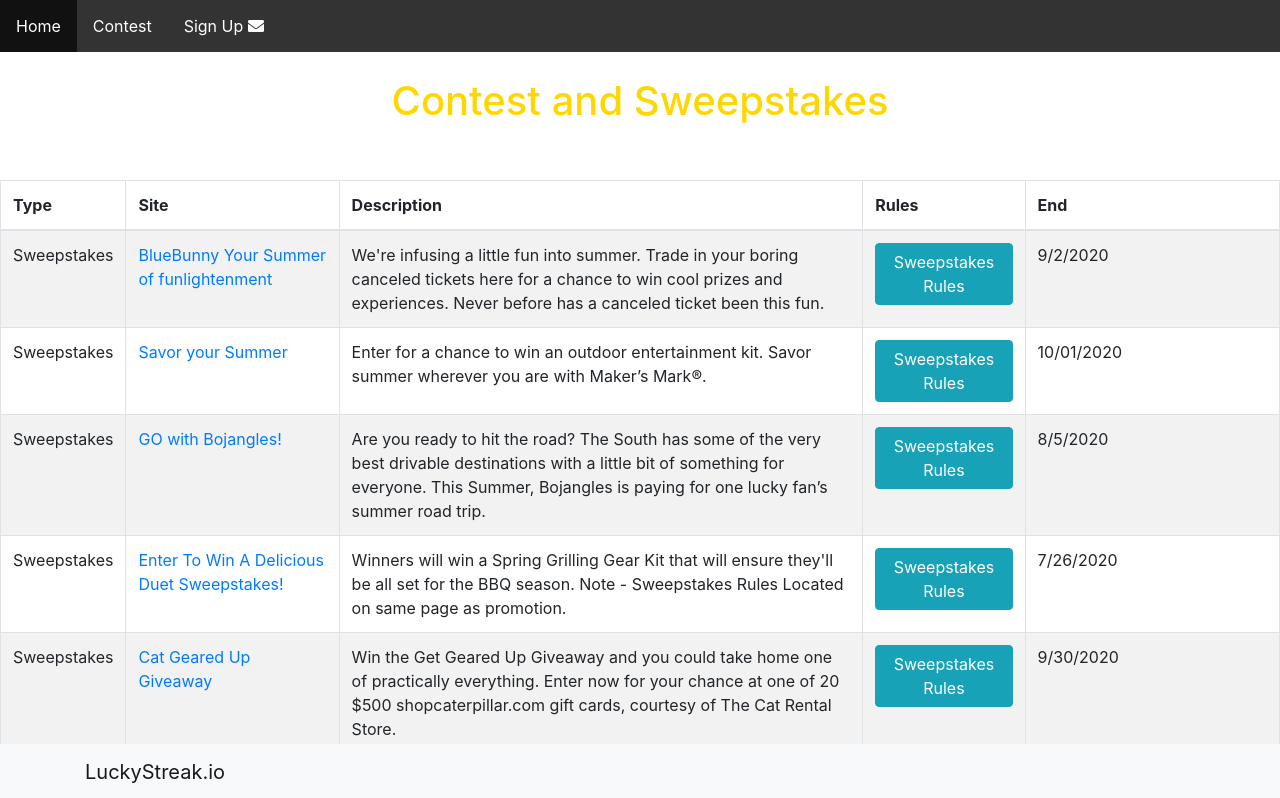
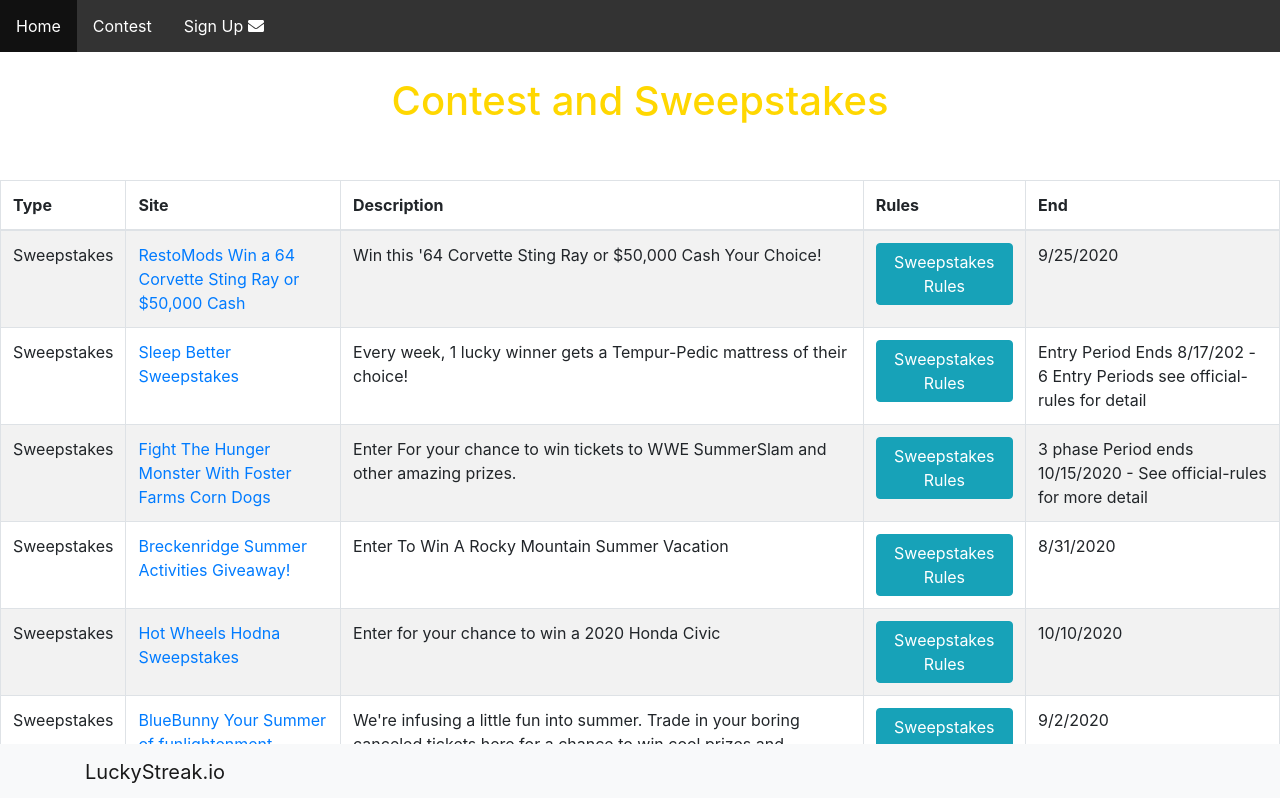
Before and after one commit to jamesbond00r/AWSReact, a React (Create React App) app: page /Contest in a window 1280 px wide. Shown: the top 798 px of the page. Built offline with nearby package versions, Linux system fonts and the light colour scheme.

Commit message:
add contest 7/25/2020

```diff
--- a/src/Contest.js
+++ b/src/Contest.js
@@ -24,9 +24,52 @@
   </thead>
   <tbody>
 
+{/*<tr><td>Sweepstakes</td><td><a href=""> Copy and paste me </a></td><td> Blank for Now </td><td><a href=""> <Button variant="info">Sweepstakes Rules</Button></a></td><td>Yeah also blank fo now</td></tr> */}
 
 
-{/*<tr><td>Sweepstakes</td><td><a href=""> Copy and paste me </a></td><td> Blank for Now </td><td><a href=""> <Button variant="info">Sweepstakes Rules</Button></a></td><td>Yeah also blank fo now</td></tr> */}
+<tr>
+<td>Sweepstakes</td>
+      <td><a href="https://restomods.com/for-sale/sweepstakes/order"> RestoMods Win a 64 Corvette Sting Ray or $50,000 Cash </a></td>
+      <td>Win this '64 Corvette Sting Ray or $50,000 Cash Your Choice!</td>
+      <td><a href="https://restomods.com/for-sale/sweepstakes/order"> <Button variant="info">Sweepstakes Rules</Button></a></td>
+      <td> 9/25/2020</td>
+    </tr>
+
+
+<tr>
+<td>Sweepstakes</td>
+      <td><a href="https://www.ashleyfurniture.com/c/tempurpedic-mattress-sweepstakes/"> Sleep Better Sweepstakes</a></td>
+      <td>Every week, 1 lucky winner gets a Tempur-Pedic mattress of their choice!</td>
+      <td><a href="https://www.ashleyfurniture.com/c/tempurpedic-mattress-sweepstakes/terms-and-conditions/"> <Button variant="info">Sweepstakes Rules</Button></a></td>
+      <td>Entry Period Ends 8/17/202 - 6 Entry Periods see official-rules for detail</td>
+    </tr>
+
+
+<tr>
+<td>Sweepstakes</td>
+      <td><a href="https://www.fosterfarms.com/wwe/"> Fight The Hunger Monster With Foster Farms Corn Dogs</a></td>
+      <td>Enter For your chance to win tickets to WWE SummerSlam and other amazing prizes. </td>
+      <td><a href="https://wwe.fosterfarms.com/en-us/Rules"> <Button variant="info">Sweepstakes Rules</Button></a></td>
+      <td>3 phase Period ends 10/15/2020 - See official-rules for more detail</td>
+    </tr>
+
+
+<tr>
+<td>Sweepstakes</td>
+      <td><a href="https://www.breckenridgediscountlodging.com/breckenridge-summer-activities-giveaway-2020/"> Breckenridge Summer Activities Giveaway! </a></td>
+      <td>Enter To Win A Rocky Mountain Summer Vacation  </td>
+      <td><a href="https://s32243.pcdn.co/wp-content/uploads/2020/03/Summer-Activities-2020-Offical-Rules.pdf"> <Button variant="info">Sweepstakes Rules</Button></a></td>
+      <td>8/31/2020</td>
+    </tr>
+
+
+<tr>
+<td>Sweepstakes</td>
+      <td><a href="https://hotwheels.mattel.com/shop/en-us/hw/HondaKrogerSweepstakes2020"> Hot Wheels Hodna Sweepstakes</a></td>
+      <td> Enter for your chance to win a 2020 Honda Civic </td>
+      <td><a href="http://www.hotwheels.com/sweeps-rules"> <Button variant="info">Sweepstakes Rules</Button></a></td>
+      <td>10/10/2020</td>
+    </tr>
 
 
 <tr>
```
